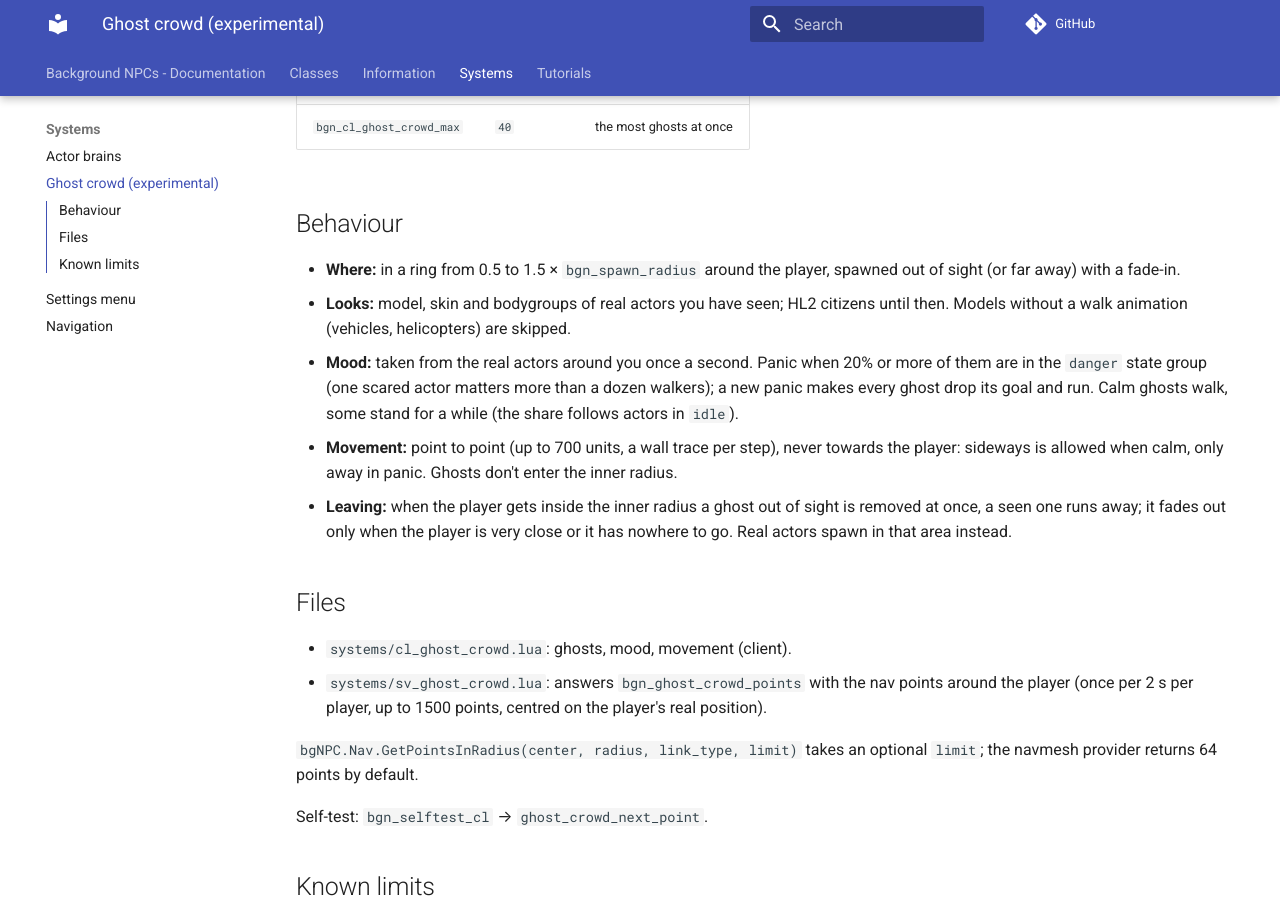
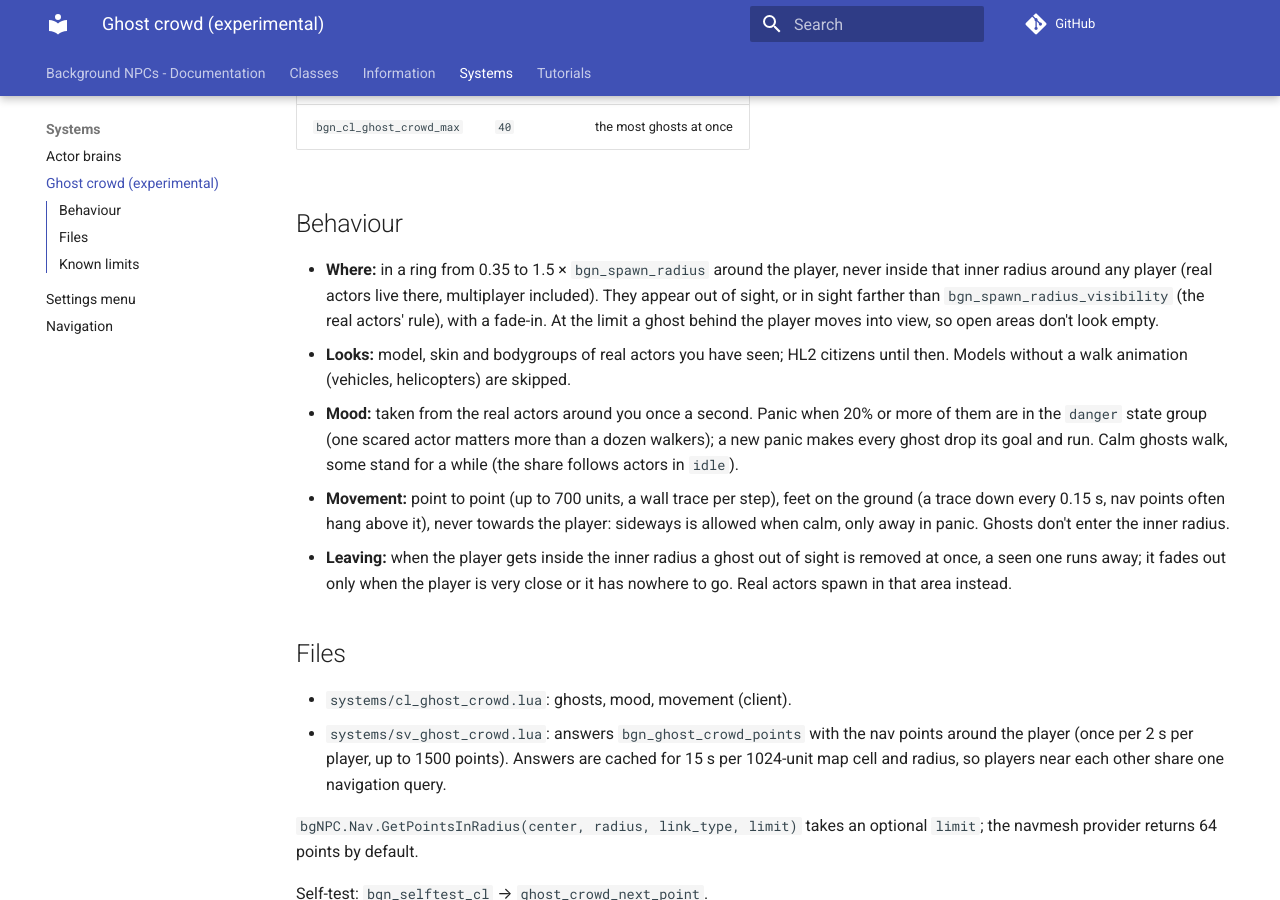
Before and after one commit to Shark-vil/background-citizens, an MkDocs documentation site: the page built from docs/systems/ghost-crowd.md, in a window 1280 px wide and 900 px high, scrolled down 349 px. Built offline with MkDocs 1.6.1 and Material for MkDocs 9.7.7, drawn with Linux system fonts in a browser that asks for light colours; comment, search, counter and statistics services are not loaded.

Commit message:
Ghost crowd: feet on the ground, fill open areas, multiplayer-aware
- Ghosts follow a ground trace (nav points hang above the ground).
- In-sight spawns beyond bgn_spawn_radius_visibility like real actors, smaller
  inner radius, ghosts behind the player move into view at the limit.
- Ghosts keep out of every player's inner radius; the server caches point
  answers per map cell.
- Fix the "spawning in sight" radius text.

Co-Authored-By: Claude Opus 5.5 <noreply@anthropic.com>

```diff
--- a/docs/systems/ghost-crowd.md
+++ b/docs/systems/ghost-crowd.md
@@ -13,14 +13,17 @@ Off by default. Settings window: **My settings → Experimental**.
 
 ## Behaviour
 
-- **Where:** in a ring from 0.5 to 1.5 × `bgn_spawn_radius` around the player, spawned out of sight
-  (or far away) with a fade-in.
+- **Where:** in a ring from 0.35 to 1.5 × `bgn_spawn_radius` around the player, never inside that inner
+  radius around any player (real actors live there, multiplayer included). They appear out of sight, or in
+  sight farther than `bgn_spawn_radius_visibility` (the real actors' rule), with a fade-in. At the limit a ghost
+  behind the player moves into view, so open areas don't look empty.
 - **Looks:** model, skin and bodygroups of real actors you have seen; HL2 citizens until then.
   Models without a walk animation (vehicles, helicopters) are skipped.
 - **Mood:** taken from the real actors around you once a second. Panic when 20% or more of them are in the
   `danger` state group (one scared actor matters more than a dozen walkers); a new panic makes every ghost
   drop its goal and run. Calm ghosts walk, some stand for a while (the share follows actors in `idle`).
-- **Movement:** point to point (up to 700 units, a wall trace per step), never towards the player:
+- **Movement:** point to point (up to 700 units, a wall trace per step), feet on the ground (a trace down
+  every 0.15 s, nav points often hang above it), never towards the player:
   sideways is allowed when calm, only away in panic. Ghosts don't enter the inner radius.
 - **Leaving:** when the player gets inside the inner radius a ghost out of sight is removed at once, a seen one
   runs away; it fades out only when the player is very close or it has nowhere to go. Real actors spawn
@@ -30,7 +33,8 @@ Off by default. Settings window: **My settings → Experimental**.
 
 - `systems/cl_ghost_crowd.lua`: ghosts, mood, movement (client).
 - `systems/sv_ghost_crowd.lua`: answers `bgn_ghost_crowd_points` with the nav points around the player
-  (once per 2 s per player, up to 1500 points, centred on the player's real position).
+  (once per 2 s per player, up to 1500 points). Answers are cached for 15 s per 1024-unit map cell and radius,
+  so players near each other share one navigation query.
 
 `bgNPC.Nav.GetPointsInRadius(center, radius, link_type, limit)` takes an optional `limit`; the navmesh
 provider returns 64 points by default.
```
Also changed, not shown: 4 other files.
